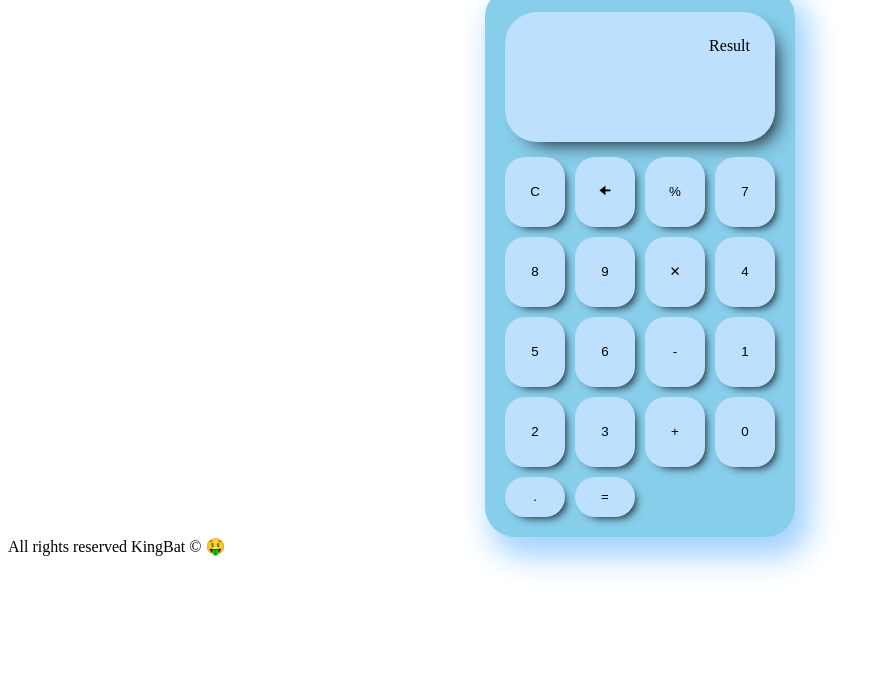
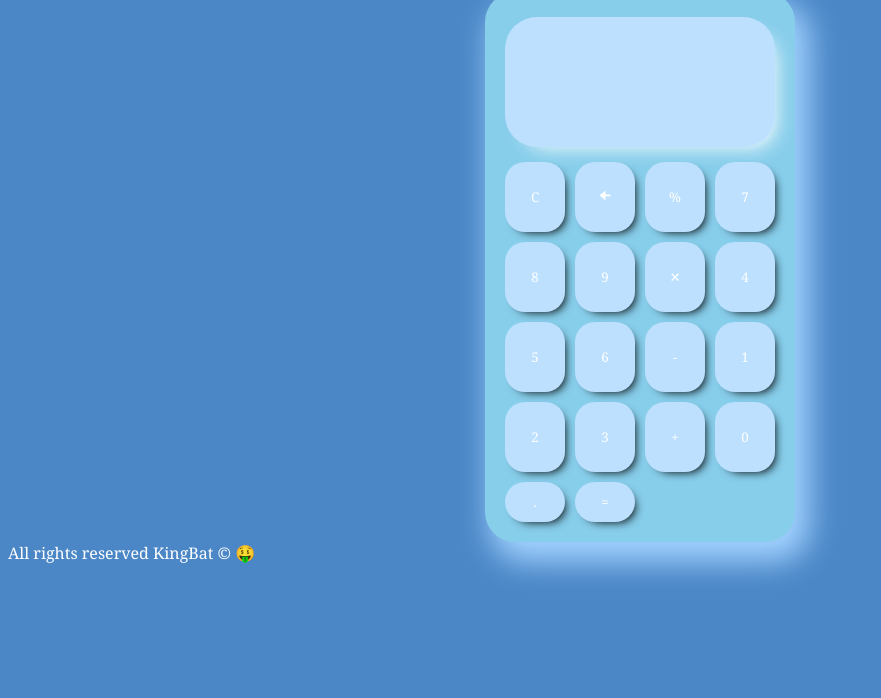
Before and after one commit to reymon4/pw_u1_p5_rh, a plain HTML site: page html/calcuUni.html in a window 1280 px wide. Shown: the part 102-800 px from the top of the page, without its empty margins (0-881 px from the left). Drawn offline with Linux system fonts and the light colour scheme.

Commit message:
Calculadora actualizada

```diff
--- a/css/calcuUni.css
+++ b/css/calcuUni.css
@@ -36,3 +36,14 @@ button{
     box-shadow: 5px 5px 10px -5px black;
 
 }
+button:active{
+    background: rgb(99, 221, 230);
+}
+body{
+    background: #4b87c7;
+}
+
+*{
+    color: rgb(255, 255, 255);
+    font-family: Georgia, 'Times New Roman', Times, serif;
+}
--- a/html/calcuUni.html
+++ b/html/calcuUni.html
@@ -1,11 +1,14 @@
 <!DOCTYPE html>
 <html lang="en">
+
 <head>
   <meta charset="UTF-8" />
   <meta name="viewport" content="width=device-width, initial-scale=1.0" />
   <link rel="stylesheet" href="../css/calcuUni.css" />
+  <script src="../js/funcionalidad.js"></script>
   <title>Document</title>
 </head>
+
 <body>
   <div class="container">
     <header>
@@ -14,28 +17,30 @@
     <nav>
       <section>
         <div class="calculator">
-            <div class="display">Result</div>
-        <button>C</button>
+          <div class="display"><label id="idResultado" for=""></label></div>
+
+          <button id="idC" class="btn_2" onclick="obtenerCantidad('R')">C</button>
           <!--flecha izq-->
-        <button >&#129032;</button>
-        <button >&#37;</button>
-        <button >7</button>
-        <button >8</button>
-        <button >9</button>
+          <button id="idFlecha" onclick="obtenerCantidad('R')">&#129032;</button>
+          <button id="idPorcentaje" onclick="obtenerCantidad('/')">&#37;</button>
+          <button id="idSiete" onclick="obtenerCantidad(7)">7</button>
+          <button id="idOcho" onclick="obtenerCantidad(8)">8</button>
+          <button id="idNueve" onclick="obtenerCantidad(9)"> 9</button>
           <!--mult-->
-        <button >&#10005;</button>
-        <button >4</button>
-        <button >5</button>
-        <button >6</button>
-        <button >-</button>
-        <button >1</button>
-        <button >2</button>
-        <button >3</button>
-        <button >+</button>
-        <button >0</button>
-        <button >.</button>
+          <button id="idX" onclick="obtenerCantidad('*')">&#10005;</button>
+          <button id="idCuatro" onclick="obtenerCantidad(4)">4</button>
+          <button id="idCinco" onclick="obtenerCantidad(5)">5</button>
+          <button id="idSeis" onclick="obtenerCantidad(6)">6</button>
+          <button id="idMenos" onclick="obtenerCantidad('-')">-</button>
+          <button id="idUno" onclick="obtenerCantidad(1)">1</button>
+          <button id="idDos" onclick="obtenerCantidad(2)">2</button>
+          <button  id="idTres" onclick="obtenerCantidad(3)">3</button>
+          <button id="idMas" onclick="obtenerCantidad('+')">+</button>
+          <button id="idCero" class="btn_2" onclick="obtenerCantidad(0)">0</button>
+          <button id="idPunto" onclick="obtenerCantidad('.')">.</button>
            <!--igual-->
-        <button >&#61;</button>
+          <button id="idIgual" onclick="obtenerCantidad('=')">&#61;</button>
+
         </div>
   </div>
   </section>
@@ -44,4 +49,5 @@
   <aside></aside>
   <footer>All rights reserved KingBat &#169 &#129297</footer>
 </body>
+
 </html>
--- /dev/null
+++ b/js/funcionalidad.js
@@ -0,0 +1,55 @@
+let numX = [];
+let operador = "";
+let numY = [];
+
+const obtenerCantidad = (tmp) =>{
+    if(operador === "" ){
+        if( Number.isInteger(tmp) ) {
+            numX.push(tmp);
+            document.getElementById('idResultado').innerText = numX.join("");
+        }
+        else if( typeof tmp === "string") {
+            operador = tmp
+            document.getElementById('idResultado').innerText += tmp;
+        }
+    }else{
+        if(tmp==='R' || document.getElementById('idResultado').textContent.includes("=") ){
+            resetearVariables();
+        }else{
+            if( Number.isInteger(tmp)){
+                numY.push(tmp)
+                document.getElementById('idResultado').innerText += tmp;
+            }
+            else if(tmp === '='){
+                let x = parseInt( numX.join("") );
+                let y = parseInt(numY.join(""))
+                let resultado=0;
+                switch (operador){
+                    case "+":
+                        resultado = x+y;
+                    break;
+                    case "-":
+                        resultado = x-y;
+                    break;
+                    case "*":
+                        resultado = x*y;
+                    break;
+                    case "/":
+                        resultado = x/y;
+                    break;
+                }
+                document.getElementById('idResultado').innerText += " = "+resultado;
+            }
+        }
+    }
+}
+
+const resetearVariables = () => {
+    numX= [];
+    numY= [];
+    operador= "";
+    resultado= 0;
+    x= 0;
+    y= 0;
+    document.getElementById('idResultado').innerText = "";
+}
```
Lines whose indentation alone changed are shown as unchanged.
